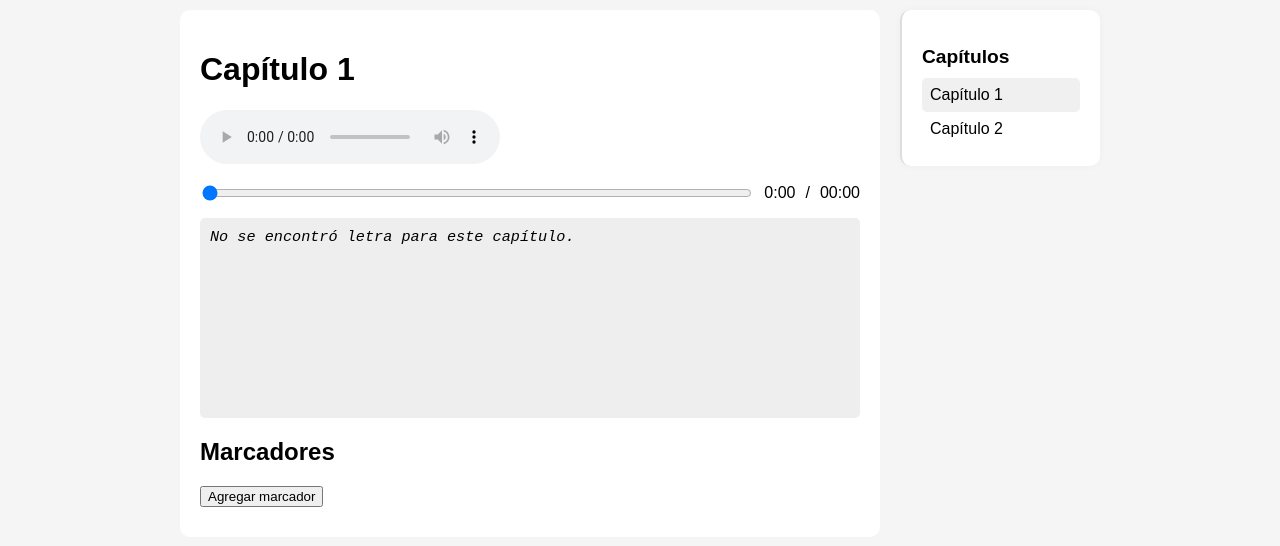
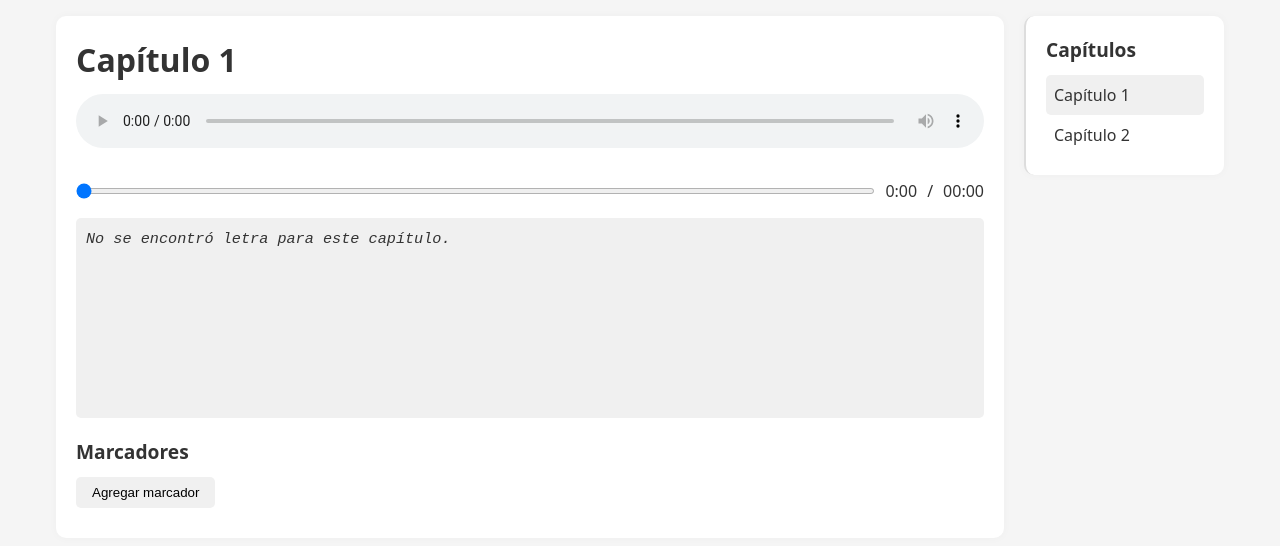
Before and after one commit to MadiLD-M/Aniversario, a plain HTML site: page index.html in a window 1280 px wide. Drawn offline with Linux system fonts and the light colour scheme; files that its build step writes are made by us from their sources; no server answers; files whose address does not match are found by name.

Commit message:
Update style.css

```diff
--- a/style.css
+++ b/style.css
@@ -1,135 +1,189 @@
-/* Reset básico */
-* {
-  box-sizing: border-box;
+:root {
+  --primary-bg: #ffffff;
+  --secondary-bg: #f5f5f5;
+  --highlight-color: #f0f0f0;
+  --active-color: yellow;
+  --border-color: #ddd;
+  --text-color: #333;
+  --shadow: 0 0 10px rgba(0, 0, 0, 0.03);
+  --border-radius: 10px;
+  --transition: all 0.3s ease;
 }
 
-body {
-  font-family: sans-serif;
-  background: #f5f5f5;
+/* Reset básico optimizado */
+*, *::before, *::after {
+  box-sizing: border-box;
   margin: 0;
   padding: 0;
 }
 
-/* Contenedor principal */
+body {
+  font-family: system-ui, -apple-system, 'Segoe UI', Roboto, 'Helvetica Neue', sans-serif;
+  background: var(--secondary-bg);
+  color: var(--text-color);
+  line-height: 1.5;
+  min-height: 100vh;
+}
+
+/* Contenedor principal optimizado */
 .main-container {
   display: flex;
   flex-wrap: wrap;
-  padding: 10px;
-  gap: 20px;
+  padding: 1rem;
+  gap: 1.25rem;
   justify-content: center;
+  max-width: 1200px;
+  margin: 0 auto;
 }
 
-/* Reproductor */
+/* Reproductor optimizado */
 .player-container {
-  flex: 1 1 600px;
-  max-width: 700px;
-  background: white;
-  padding: 20px;
-  border-radius: 10px;
-  min-width: 300px;
+  flex: 1 1 min(100%, 600px);
+  background: var(--primary-bg);
+  padding: 1.25rem;
+  border-radius: var(--border-radius);
+  box-shadow: var(--shadow);
 }
 
-/* Barra lateral de capítulos */
+/* Barra lateral optimizada */
 .sidebar {
-  flex: 0 1 200px;
-  background: #ffffff;
-  border-left: 2px solid #ddd;
-  padding: 20px;
-  border-radius: 10px;
-  max-height: fit-content;
-  min-width: 200px;
-  box-shadow: 0 0 10px rgba(0, 0, 0, 0.03);
+  flex: 0 1 min(100%, 200px);
+  background: var(--primary-bg);
+  border-left: 2px solid var(--border-color);
+  padding: 1.25rem;
+  border-radius: var(--border-radius);
+  box-shadow: var(--shadow);
+  position: sticky;
+  top: 1rem;
+  align-self: flex-start;
 }
 
 .sidebar h2 {
-  font-size: 1.2em;
-  margin-bottom: 10px;
+  font-size: 1.2rem;
+  margin-bottom: 0.625rem;
 }
 
 .sidebar ul {
   list-style: none;
-  padding: 0;
-  margin: 0;
 }
 
 .sidebar li {
-  padding: 8px;
+  padding: 0.5rem;
   cursor: pointer;
-  border-radius: 5px;
-  transition: background 0.3s;
+  border-radius: 0.3125rem;
+  transition: var(--transition);
 }
 
 .sidebar li:hover,
 .sidebar li.active {
-  background-color: #f0f0f0;
+  background-color: var(--highlight-color);
 }
 
-/* Controles */
+/* Controles de audio optimizados */
+audio {
+  width: 100%;
+  margin: 0.625rem 0;
+}
+
 .progress-container {
   display: flex;
   align-items: center;
-  gap: 10px;
-  margin: 15px 0;
+  gap: 0.625rem;
+  margin: 0.9375rem 0;
 }
 
 #progress {
   flex-grow: 1;
+  cursor: pointer;
+  height: 0.375rem;
+  border-radius: 0.1875rem;
+  transition: var(--transition);
 }
 
-/* Letras */
+#progress:hover {
+  height: 0.5rem;
+}
+
+/* Letras optimizadas */
 .lyrics {
-  background: #eee;
-  padding: 10px;
-  height: 200px;
+  background: var(--highlight-color);
+  padding: 0.625rem;
+  height: 12.5rem;
   overflow-y: auto;
   white-space: pre-wrap;
-  font-family: monospace;
-  margin-bottom: 20px;
+  font-family: 'Courier New', monospace;
+  margin-bottom: 1.25rem;
   font-size: 0.95rem;
-  border-radius: 5px;
+  border-radius: 0.3125rem;
+  scroll-behavior: smooth;
+}
+
+.lyrics div {
+  padding: 0.2rem 0.4rem;
+  margin: 0.1rem 0;
+  border-radius: 0.125rem;
+  transition: var(--transition);
 }
 
 .lyrics .active {
-  background-color: yellow;
+  background-color: var(--active-color);
   font-weight: bold;
 }
 
-/* Marcadores */
+/* Marcadores optimizados */
+.marcadores {
+  margin-top: 1.25rem;
+}
+
+.marcadores h2 {
+  font-size: 1.2rem;
+  margin-bottom: 0.625rem;
+}
+
+#add-marcador {
+  background: var(--highlight-color);
+  border: none;
+  padding: 0.5rem 1rem;
+  border-radius: 0.3125rem;
+  cursor: pointer;
+  transition: var(--transition);
+  margin-bottom: 0.625rem;
+}
+
+#add-marcador:hover {
+  background: var(--border-color);
+}
+
 .marcadores ul {
   list-style: none;
-  padding: 0;
-  margin: 10px 0 0 0;
 }
 
 .marcadores li {
-  padding: 5px 0;
+  padding: 0.3125rem 0;
   cursor: pointer;
-  transition: background 0.2s;
+  transition: var(--transition);
+  border-bottom: 1px solid var(--highlight-color);
 }
 
 .marcadores li:hover {
-  background: #f9f9f9;
+  background: var(--highlight-color);
 }
 
-/* Responsive design */
+/* Responsive design optimizado */
 @media (max-width: 768px) {
   .main-container {
     flex-direction: column;
-    align-items: stretch;
-    padding: 10px;
+    padding: 0.625rem;
+    gap: 0.9375rem;
   }
 
   .sidebar {
     order: -1;
     width: 100%;
     border-left: none;
-    border-top: 2px solid #ddd;
-    border-radius: 10px;
-    margin-bottom: 20px;
-  }
-
-  .player-container {
-    width: 100%;
+    border-top: 2px solid var(--border-color);
+    margin-bottom: 0.9375rem;
+    position: static;
   }
 
   .progress-container {
@@ -137,11 +191,36 @@ body {
     align-items: stretch;
   }
 
-  #progress {
-    width: 100%;
-  }
-
   .lyrics {
-    height: 150px;
+    height: 9.375rem;
+    font-size: 0.875rem;
   }
 }
+
+/* Mejoras de accesibilidad */
+[aria-hidden="true"] {
+  display: none;
+}
+
+:focus-visible {
+  outline: 2px solid #0066cc;
+  outline-offset: 2px;
+}
+
+/* Optimización de scroll */
+.lyrics::-webkit-scrollbar {
+  width: 8px;
+}
+
+.lyrics::-webkit-scrollbar-track {
+  background: var(--highlight-color);
+}
+
+.lyrics::-webkit-scrollbar-thumb {
+  background: var(--border-color);
+  border-radius: 4px;
+}
+
+.lyrics::-webkit-scrollbar-thumb:hover {
+  background: #bbb;
+}
```
